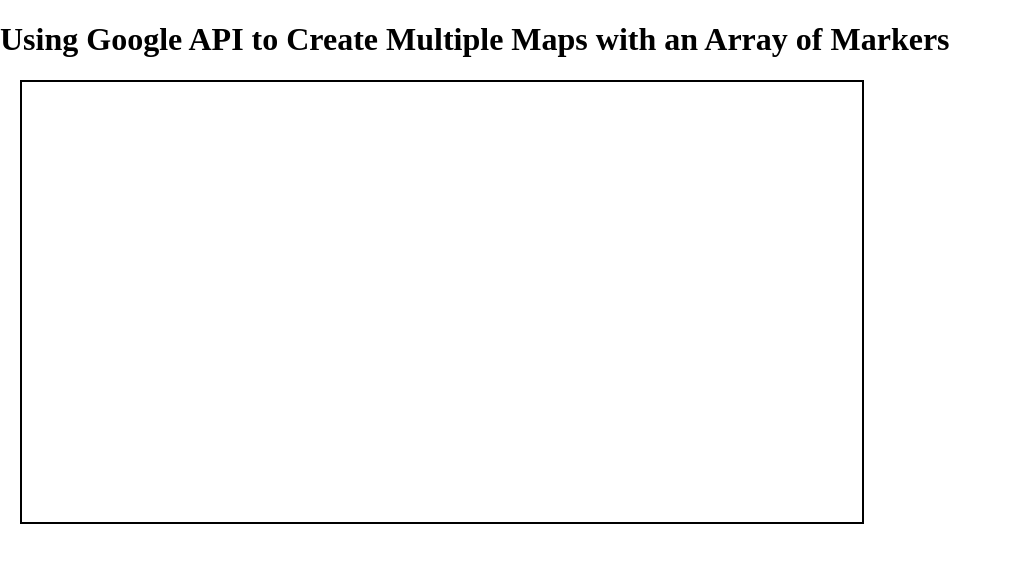
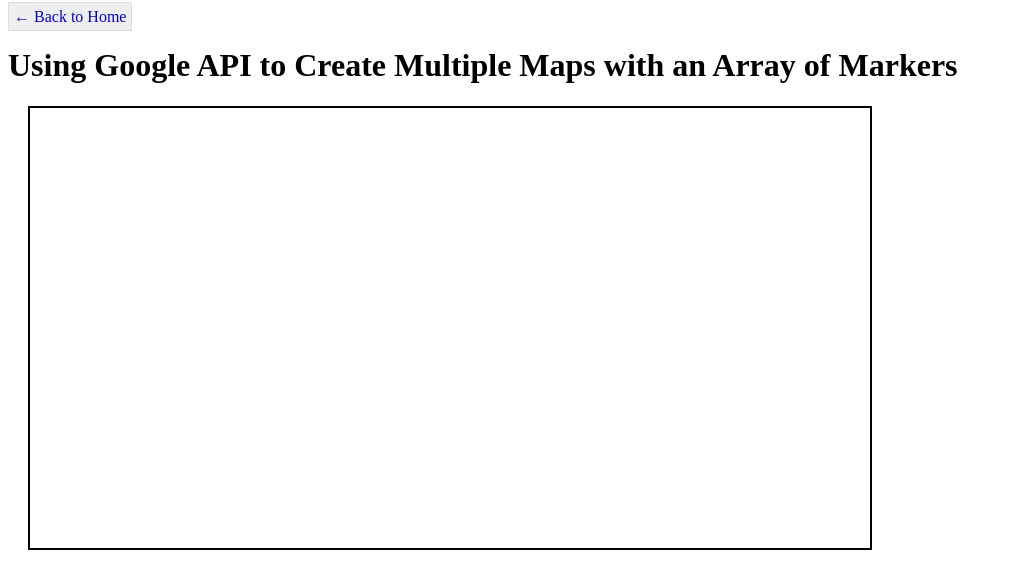
Before and after one commit to nmbabor/google-maps-palyground, a plain HTML site: page multiple-map-marker.html in a window 1280 px wide. Shown: the whole page, without its empty margins (0-1019 px from the left). Drawn offline with Linux system fonts and the light colour scheme; some packages are replaced by stand-ins of ours.

Commit message:
Add index file for link all example

```diff
--- a/multiple-map-marker.html
+++ b/multiple-map-marker.html
@@ -4,8 +4,8 @@
 <head>
     <meta charset="utf-8">
     <meta name="viewport" content="width=device-width, initial-scale=1">
-
-    <title>Using Google API to Create Multiple Maps with an Array of Markers</title>
+    <link rel="shortcut icon" href="./assets/google-maps.png" type="image/x-icon">
+    <title>Multiple Maps Markers</title>
     <style>
         .map-container{
             width: 800px;
@@ -19,16 +19,20 @@
             height: 100%;
             width: 100%;
         }
+        a{
+            text-decoration: none;
+        }
+        .button{
+            padding: 5px;
+            border: 1px solid #ddd;
+            background-color: #eee;
+        }
 
-        html,
-        body {
-            margin: 0;
-            padding: 0;
-        }
     </style>
 </head>
 
 <body>
+    <a class="button" href="./index.html"> &leftarrow; Back to Home </a>
     <h1>Using Google API to Create Multiple Maps with an Array of Markers</h1>
     <div class="map-container">
         <div id="map"></div>
```
Also changed, not shown: index.html (added, +25 -0 lines), assets/google-maps.png (added).
